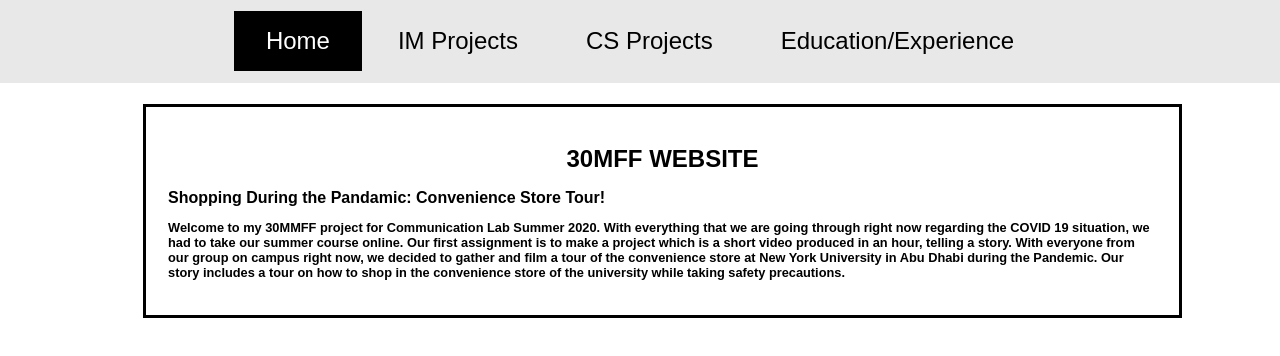
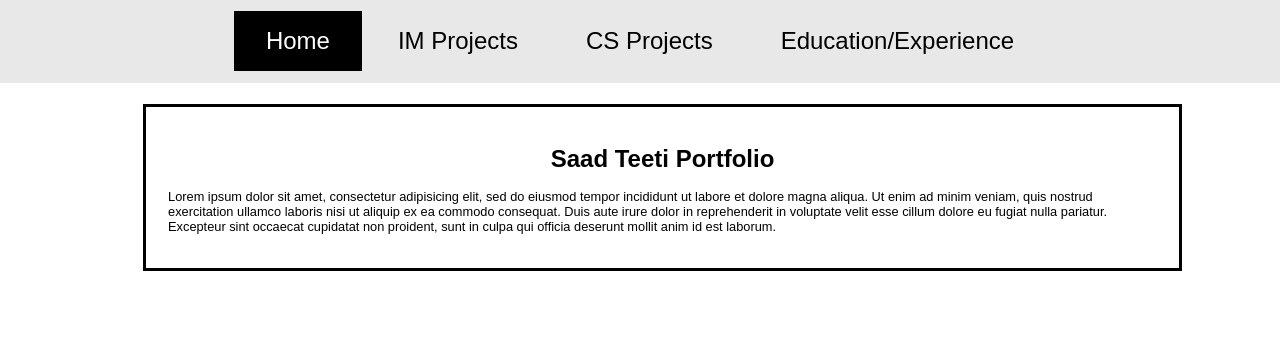
Before and after one commit to steeti/Communication-lab-Class, a plain HTML site: page index.html in a window 1280 px wide. Drawn offline with Linux system fonts and the light colour scheme.

Commit message:
index update

```diff
--- a/index.html
+++ b/index.html
@@ -27,9 +27,8 @@
 <!--home page-->
   <div id="Home" class= "opt" style="padding-bottom:2%">
     <div class="homepagetext">
-      <h1 class= "center">30MFF WEBSITE</h1>
-      <h2>Shopping During the Pandamic: Convenience Store Tour!<h2>
-      <p class= "sansserif"> Welcome to my 30MMFF project for Communication Lab Summer 2020. With everything that we are going through right now regarding the COVID 19 situation, we had to take our summer course online. Our first assignment is to make a project which is a short video produced in an hour, telling a story. With everyone from our group on campus right now, we decided to gather and film a tour of the convenience store at New York University in Abu Dhabi during the Pandemic. Our story includes a tour on how to shop in the convenience store of the university while taking safety precautions. </p>
+      <h1 class= "center">Saad Teeti Portfolio</h1>
+      <p class= "sansserif"> Lorem ipsum dolor sit amet, consectetur adipisicing elit, sed do eiusmod tempor incididunt ut labore et dolore magna aliqua. Ut enim ad minim veniam, quis nostrud exercitation ullamco laboris nisi ut aliquip ex ea commodo consequat. Duis aute irure dolor in reprehenderit in voluptate velit esse cillum dolore eu fugiat nulla pariatur. Excepteur sint occaecat cupidatat non proident, sunt in culpa qui officia deserunt mollit anim id est laborum. </p>
     </div>
   </div>
 
```
